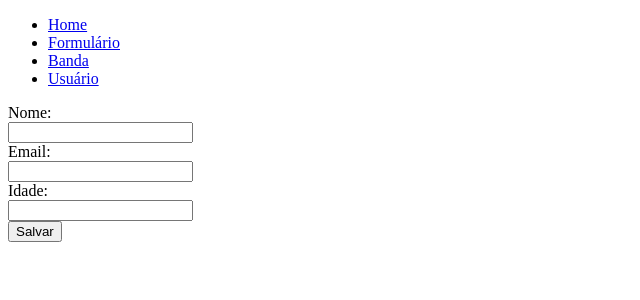
After one commit to cabralotavio3/flask, a Flask app: page /usuario/add in a window 1280 px wide. The commit adds this page. Shown: the top 300 px of the page, without its empty margins (0-640 px from the left). Run offline with Flask 3, Linux system fonts and the light colour scheme.

Commit message:
modified:   __pycache__/app.cpython-310.pyc 	modified:   app.py 	modified:   static/css/estilo.css 	modified:   templates/base.html 	modified:   templates/dados.html 	new file:   templates/usuario_add.html 	modified:   templates/usuario_lista.html

```diff
--- a/app.py
+++ b/app.py
@@ -1,10 +1,18 @@
-from flask import Flask, render_template, request
+#pip install flask
+#pip install Flask-SQLAlchemy
+#pip install Flask-Migrate
+#pip install Flask-Script
+#pip install pymysql
+#flask db init
+#flask db migrate -m "Migracao inicial"
+#flask db upgrade
+from flask import Flask, render_template, request, flash, redirect
 from database import db
 from flask_migrate import Migrate
 from models import Usuario
 
 app = Flask(__name__)
-app.config['SECRET_KEY'] = 'you-will-never-guess'
+app.config['SECRET_KEY'] = '123'
 
 #drive://usuario:senha@servidor/banco_dados
 conexao = "mysql+pymysql://alunos:cefetmg@127.0.0.1/flasko"
@@ -39,6 +47,37 @@ def usuario():
     u = Usuario.query.all()
     return render_template('usuario_lista.html', dados_html = u)
 
+@app.route('/usuario/add')
+def usuario_add():
+    u = Usuario.query.all()
+    return render_template('usuario_add.html', dados_html = u)
+
+@app.route('/usuario/save', methods=['POST'])
+def usuario_save():
+    nome = request.form.get('nome')
+    email = request.form.get('email')
+    idade = request.form.get('idade')
+    if nome and email and idade:
+        usuario = Usuario(nome, email, idade)
+        db.session.add(usuario)
+        db.session.commit()
+        flash('usuario cadastrado com sucesso fera!!')
+        return redirect('/usuario')
+    else:
+        flash('preencha todos os campos zeca')
+        return redirect('/usuario/add')
+
+@app.route('/usuario/remove/<int:id>')
+def usuario_remove(id):
+    if id > 0:
+        usuario = Usuario.query.get(id)
+        db.session.remove(usuario)
+        db.session.commit()
+        flash('Foi Jubilado Com sucesso!!!!!!!')
+        return redirect('/usuario')
+    else:
+        flash('Deu certo nao irmao faz o L')
+        return redirect('/usuario')
 @app.route
 def base():
     return render_template('base.html')
--- a/static/css/estilo.css
+++ b/static/css/estilo.css
@@ -1,11 +1,11 @@
-a{
+a, input{
     display: block;
 }
 img{
     width: 500px;
 }
 
-table, tr, th, td{
+table, tr, td, th{
     border: 1px black;
     border-collapse: collapse;
 }
--- a/templates/base.html
+++ b/templates/base.html
@@ -4,7 +4,7 @@
     <meta charset="UTF-8">
     <meta name="viewport" content="width=device-width, initial-scale=1.0">
     <title>Document</title>
-    <link rel="stylesheet" href="estilo.css">
+    <link rel="stylesheet" href="{{url_for('static', filename='css/estilo.css')}}">
 </head>
 <body>
     <nav>
--- a/templates/dados.html
+++ b/templates/dados.html
@@ -15,9 +15,7 @@
     </tr>
     {% for musica in dados_html.getlist('musica') %}
     <tr>
-        <td>
-            {{musica}}
-        </td>
+        <td>{{musica}}</td>
     </tr>
     {% endfor %}
  </table>
--- /dev/null
+++ b/templates/usuario_add.html
@@ -0,0 +1,24 @@
+{% extends "base.html" %}
+
+{% block conteudo %}
+
+{% set mensagens = get_flashed_messages() %}
+{% if mensagens %}
+<div class="alert alert-danger" role="alert">
+   {% for msg in mensagens %}
+        {{ msg }}
+   {% endfor %}
+</div>
+{% endif %}
+
+    <form action="/usuario/save" method="post">
+        <label for="nome">Nome: </label>
+        <input type="text" name="nome" id="nome">
+        <label for="email">Email: </label>
+        <input type="email" name="email" id="email">
+        <label for="idade">Idade: </label>
+        <input type="number" name="idade" id="idade">
+        <button type="submit">Salvar</button>
+    </form>
+
+{% endblock %}
```
Also changed, not shown: templates/usuario_lista.html (+7 -6 lines).
